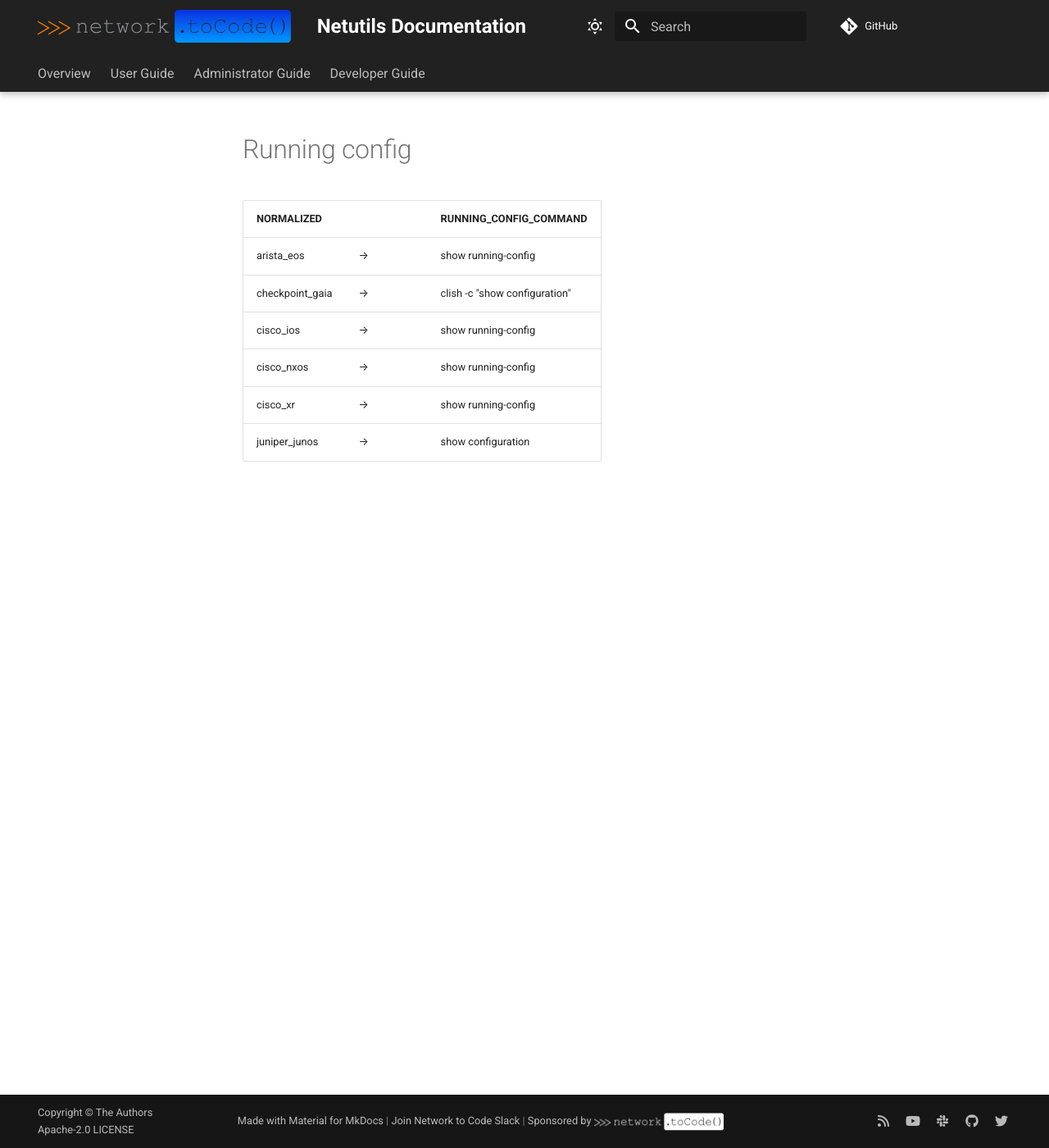
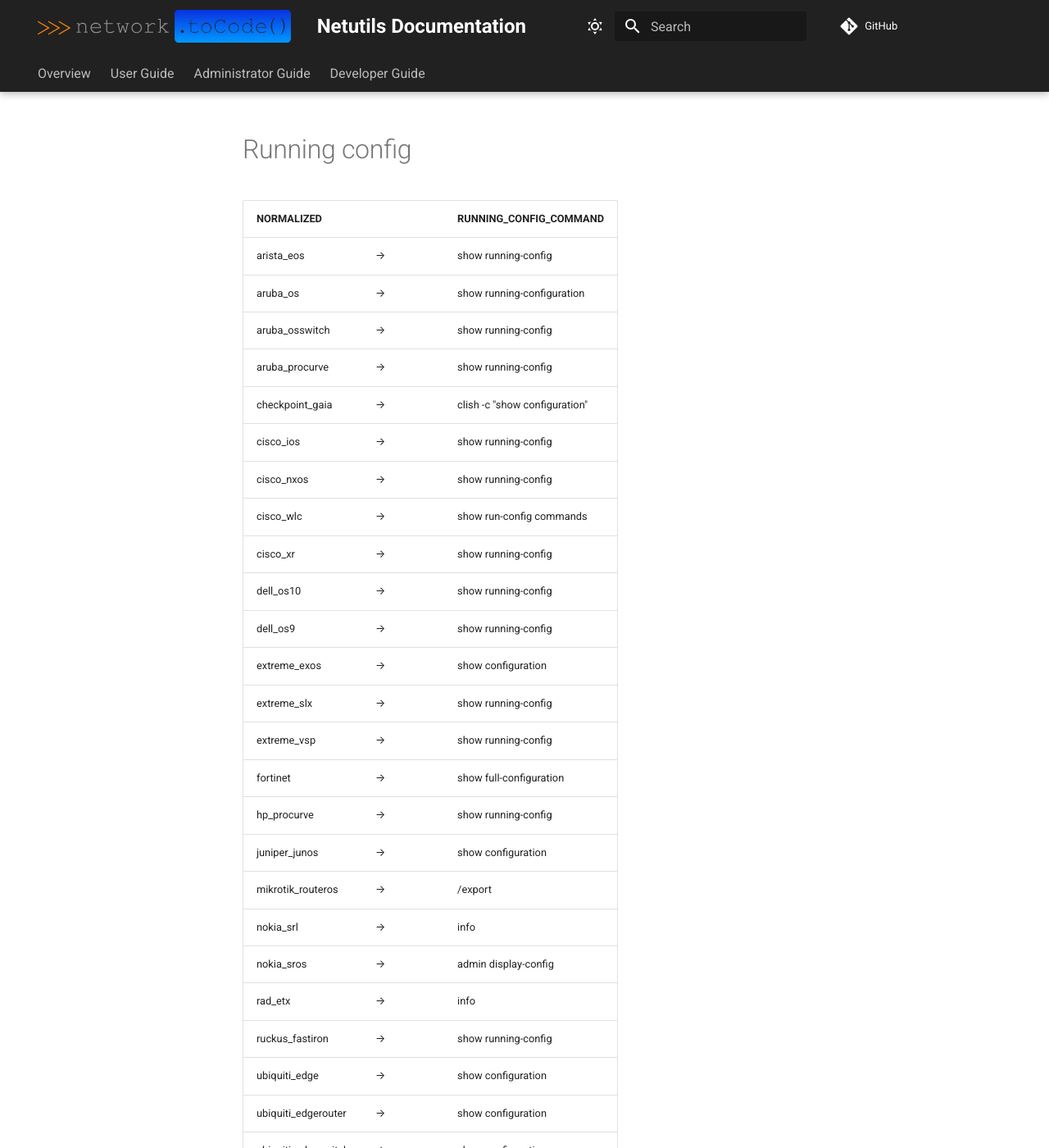
Before and after one commit to networktocode/netutils, an MkDocs documentation site: the page built from docs/user/lib_mapper/running_config.md, in a window 1280 px wide and 1400 px high. Shown: the whole window at 82% size. Built offline with MkDocs 1.6.1 and Material for MkDocs 9.7.7, drawn with Linux system fonts in a browser that asks for light colours; comment, search, counter and statistics services are not loaded; some of the changed text lies outside the part shown.

Commit message:
initial at running config mapper updates (#704)
* initial at running config mapper updates

---------

Co-authored-by: itdependsnetworks <ken@celenza.org>

```diff
--- a/docs/user/lib_mapper/running_config.md
+++ b/docs/user/lib_mapper/running_config.md
@@ -1,8 +1,28 @@
 | NORMALIZED | | RUNNING_CONFIG_COMMAND |
 | ---------- | -- | ------ |
 | arista_eos | → | show running-config |
+| aruba_os | → | show running-configuration |
+| aruba_osswitch | → | show running-config |
+| aruba_procurve | → | show running-config |
 | checkpoint_gaia | → | clish -c "show configuration" |
 | cisco_ios | → | show running-config |
 | cisco_nxos | → | show running-config |
+| cisco_wlc | → | show run-config commands |
 | cisco_xr | → | show running-config |
+| dell_os10 | → | show running-config |
+| dell_os9 | → | show running-config |
+| extreme_exos | → | show configuration |
+| extreme_slx | → | show running-config |
+| extreme_vsp | → | show running-config |
+| fortinet | → | show full-configuration |
+| hp_procurve | → | show running-config |
 | juniper_junos | → | show configuration | display set |
+| mikrotik_routeros | → | /export |
+| nokia_srl | → | info |
+| nokia_sros | → | admin display-config |
+| rad_etx | → | info |
+| ruckus_fastiron | → | show running-config |
+| ubiquiti_edge | → | show configuration |
+| ubiquiti_edgerouter | → | show configuration |
+| ubiquiti_edgeswitch | → | show configuration |
+| vyos | → | show configuration |
```
Also changed, not shown: 1 other file.
